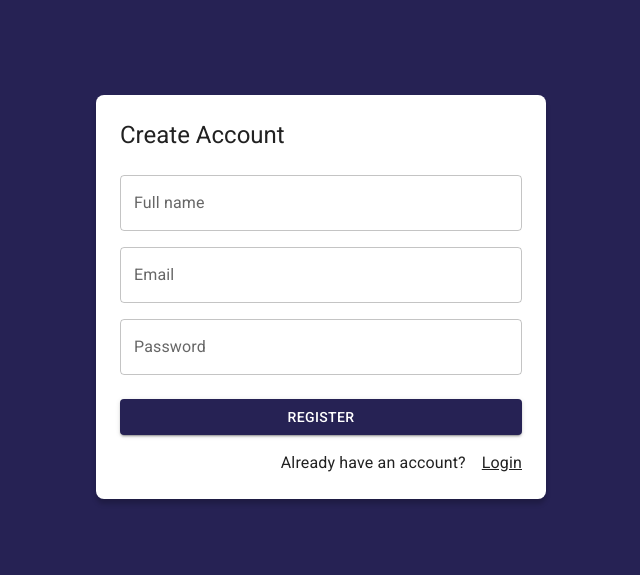
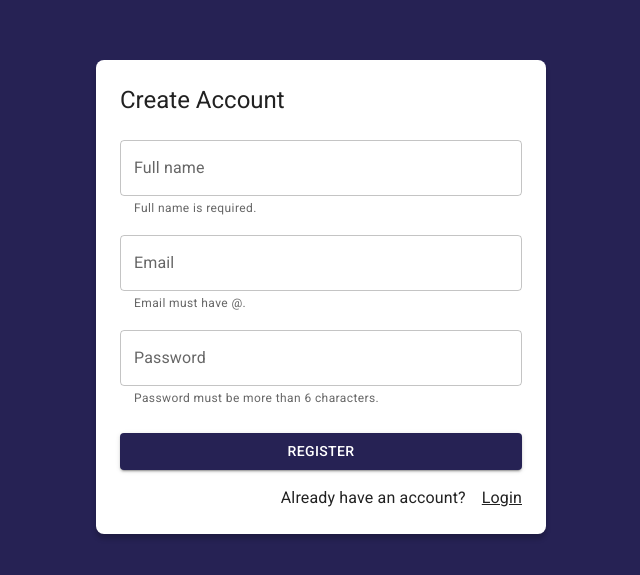
Before and after one commit to DanielGomezIH/react-journal-app, a React (Vite) app: page /auth/register in a window 1280 px wide. Shown: the part 103-678 px from the top of the page, without its empty margins (319-959 px from the left). Built offline with nearby package versions, Linux system fonts and the light colour scheme; no server answers.

Commit message:
expand hook useForm and implement form validation in RegisterPage\

```diff
--- a/src/auth/pages/LoginPage.jsx
+++ b/src/auth/pages/LoginPage.jsx
@@ -8,12 +8,14 @@ import { checkingAuthentication, startGoogleSignIn } from '../../store';
 import { useSelector } from 'react-redux';
 import { useMemo } from 'react';
 
+const defaultFormValues = {
+  email: 'danielivgho5@gmail.com',
+  password: '12345'
+};
+
 export const LoginPage = () => {
 
-  const { email, password, onInputChange } = useForm( {
-    email: 'danielivgho5@gmail.com',
-    password: '12345'
-  } );
+  const { email, password, onInputChange } = useForm( defaultFormValues );
 
   const { status } = useSelector( ( state ) => state.auth );
 
@@ -38,25 +40,25 @@ export const LoginPage = () => {
 
           <Grid item xs={ 12 } sx={ { mt: 2 } }>
             <TextField
+              fullWidth
+              label='Email'
               name='email'
-              label='Email'
+              onChange={ onInputChange }
               placeholder='email@google.com'
               type='email'
-              fullWidth
               value={ email }
-              onChange={ onInputChange }
             />
           </Grid>
 
           <Grid item xs={ 12 } sx={ { mt: 2 } }>
             <TextField
+              fullWidth
+              label='Password'
               name='password'
-              label='Password'
+              onChange={ onInputChange }
+              placeholder='Password'
               type='password'
-              placeholder='Password'
-              fullWidth
               value={ password }
-              onChange={ onInputChange }
             />
           </Grid>
 
@@ -79,9 +81,9 @@ export const LoginPage = () => {
             <Grid item xs={ 12 } sm={ 6 }>
               <Button
                 disabled={ isAuthenticating }
-                variant='outlined'
                 fullWidth
                 onClick={ onGoogleSignIn }
+                variant='outlined'
               >
                 <Google fontSize='small' />
 
--- a/src/auth/pages/RegisterPage.jsx
+++ b/src/auth/pages/RegisterPage.jsx
@@ -1,39 +1,90 @@
 import { Link as RouterLink } from "react-router-dom";
-import { Google } from '@mui/icons-material';
 import { Button, Grid, Link, TextField, Typography } from '@mui/material';
 import { AuthLayout } from '../layout/AuthLayout';
+import { useForm } from '../../hooks';
+import { useState } from 'react';
+
+const defaultFormValues = {
+  fullName: '',
+  email: '',
+  password: ''
+};
+
+const formValidations = {
+  fullName: [ ( value ) => value.length >= 1, 'Full name is required.' ],
+  email: [ ( value ) => value.includes( '@' ), 'Email must have @.' ],
+  password: [ ( value ) => value.length >= 6, 'Password must be more than 6 characters.' ]
+};
 
 export const RegisterPage = () => {
+
+  const [ formSubmitted, setFormSubmitted ] = useState( false );
+
+  const {
+    isFormValid,
+    fullNameValid,
+    emailValid,
+    passwordValid,
+    fullName,
+    email,
+    password,
+    onInputChange
+  } = useForm( defaultFormValues, formValidations );
+
+
+  const onSubmit = ( event ) => {
+    event.preventDefault();
+
+    setFormSubmitted( true );
+
+    console.log( { fullName, email, password } );
+  };
+
   return (
     <AuthLayout title='Create Account'>
 
-      <form>
+      <form onSubmit={ onSubmit }>
         <Grid container>
 
           <Grid item xs={ 12 } sx={ { mt: 2 } }>
             <TextField
+              fullWidth
               label='Full name'
+              name='fullName'
+              onChange={ onInputChange }
+              placeholder='Joe Smith'
               type='text'
-              placeholder='Joe Smith'
-              fullWidth
+              value={ fullName }
+              error={ !!fullNameValid && formSubmitted }
+              helperText={ fullNameValid }
             />
           </Grid>
 
           <Grid item xs={ 12 } sx={ { mt: 2 } }>
             <TextField
+              fullWidth
               label='Email'
+              name='email'
+              onChange={ onInputChange }
               placeholder='email@google.com'
               type='email'
-              fullWidth
+              value={ email }
+              error={ !!emailValid && formSubmitted }
+              helperText={ emailValid }
             />
           </Grid>
 
           <Grid item xs={ 12 } sx={ { mt: 2 } }>
             <TextField
+              fullWidth
               label='Password'
+              name='password'
+              onChange={ onInputChange }
+              placeholder='Password'
               type='password'
-              placeholder='Password'
-              fullWidth
+              value={ password }
+              error={ !!passwordValid && formSubmitted }
+              helperText={ passwordValid }
             />
           </Grid>
 
@@ -44,8 +95,9 @@ export const RegisterPage = () => {
           >
             <Grid item xs={ 12 }>
               <Button
+                fullWidth
+                type='submit'
                 variant='contained'
-                fullWidth
               >
                 Register
               </Button>
--- a/src/firebase/providers.js
+++ b/src/firebase/providers.js
@@ -16,21 +16,18 @@ export const signInWithGoogle = async () => {
 
     return {
       ok: true,
-
       uid,
       email,
       displayName,
       photoURL,
     };
   } catch ( error ) {
-    console.log( error );
 
     const errorCode = error.code;
     const errorMessage = error.message;
 
     return {
       ok: false,
-
       errorCode,
       errorMessage
     };
--- a/src/hooks/useForm.js
+++ b/src/hooks/useForm.js
@@ -1,7 +1,17 @@
-import { useState } from 'react';
+import { useMemo, useEffect, useState } from 'react';
 
-export const useForm = ( initialForm = {} ) => {
+// const formValidations = {
+//   fullName: [ ( value ) => value.length >= 1, 'Full name is required.' ],
+//   email: [ ( value ) => value.includes( '@' ), 'Email must have @.' ],
+// };
+
+export const useForm = ( initialForm = {}, formValidations = {} ) => {
   const [ formState, setFormState ] = useState( initialForm );
+  const [ formValidation, setFormValidation ] = useState( {} );
+
+  useEffect( () => {
+    createValidators();
+  }, [ formState ] );
 
   const onInputChange = ( { target } ) => {
     const { name, value } = target;
@@ -16,5 +26,32 @@ export const useForm = ( initialForm = {} ) => {
     setFormState( initialForm );
   };
 
-  return { ...formState, formState, onInputChange, onResetForm };
+  const createValidators = () => {
+    const formCheckedValues = {};
+
+    for ( const formField in formValidations ) {
+      const [ fn, errorMessage ] = formValidations[ formField ];
+
+      formCheckedValues[ `${ formField }Valid` ] = fn( formState[ formField ] ) ? null : errorMessage;
+
+      setFormValidation( formCheckedValues );
+    }
+  };
+
+  const isFormValid = useMemo( () => {
+    for ( const formField in formValidation ) {
+      if ( formValidation[ formField ] !== null ) return false;
+    }
+    return true;
+  }, [ formValidation ] );
+
+  return {
+    isFormValid,
+    formValidation,
+    formState,
+    ...formValidation,
+    ...formState,
+    onInputChange,
+    onResetForm
+  };
 };
```
